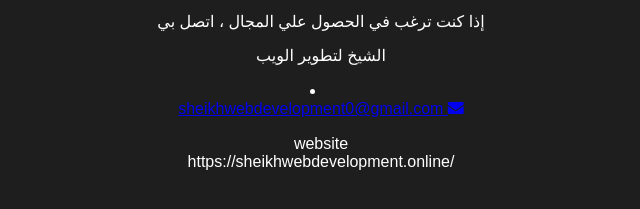
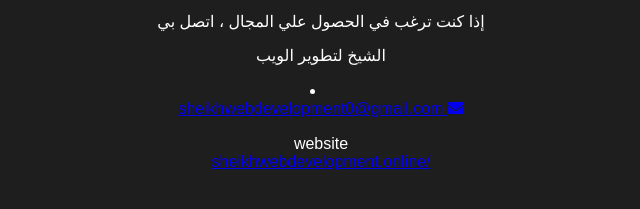
Before and after one commit to alnekity/alnekity, a plain HTML site: page index.html in a window 1280 px wide. Shown: the part 101-310 px from the top of the page, without its empty margins (319-959 px from the left). Drawn offline with Linux system fonts and the light colour scheme.

Commit message:
Update index.html

```diff
--- a/index.html
+++ b/index.html
@@ -28,7 +28,7 @@
       </li>
       <P>
         website <br>
-        https://sheikhwebdevelopment.online/
+       <a href="https://sheikhwebdevelopment.online/">sheikhwebdevelopment.online/</a>
       </P>
     </div>
   </body>
```
